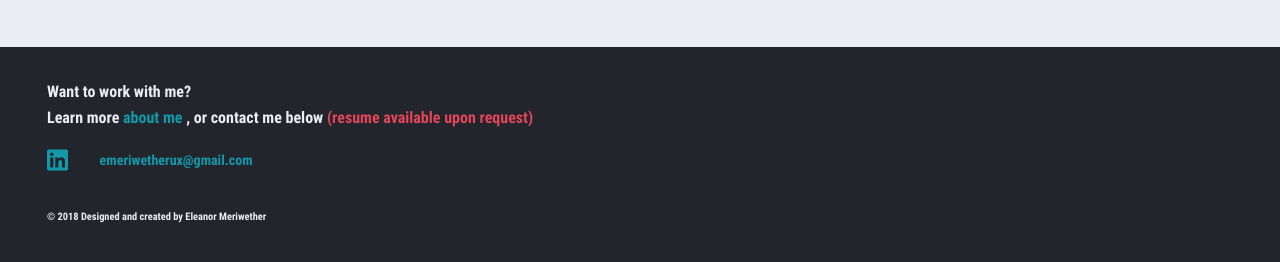
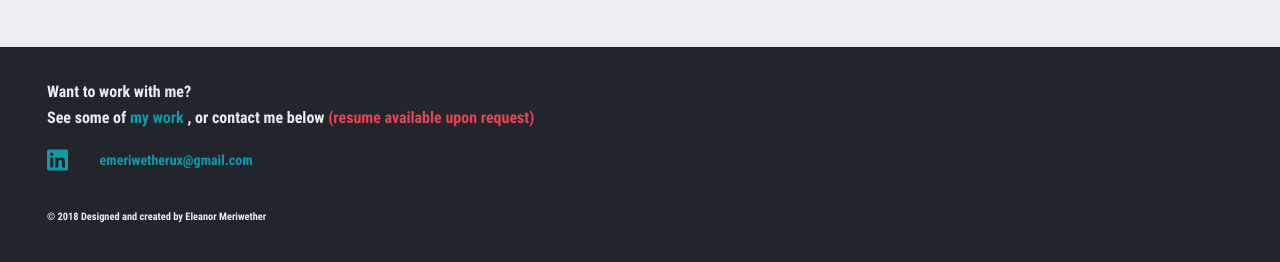
Before and after one commit to emeriwether/emeriwether.github.io, a Jekyll site: the page built from about.html, in a window 1280 px wide and 900 px high, scrolled down 1715 px. Shown: the part 617-879 px from the top of the window. Built offline with Jekyll 4.4.1, drawn with Linux system fonts in a browser that asks for light colours.

Commit message:
fix bug on dynamic footer

```diff
--- a/_includes/footer2.html
+++ b/_includes/footer2.html
@@ -3,7 +3,7 @@
 <footer class="grid-x grid-padding-x grid-frame" id="footer">
     <div class="cell">
         <p>Want to work with me? <br>
-        {% if page.url contains "about.html"
+        {% if page.url contains "about.html" %}
             See some of <a href="/home.html#projectGallery" class="aquaText">my work</a>
         {% else %}
             Learn more <a href="/about.html" class="aquaText">about me</a>
```
